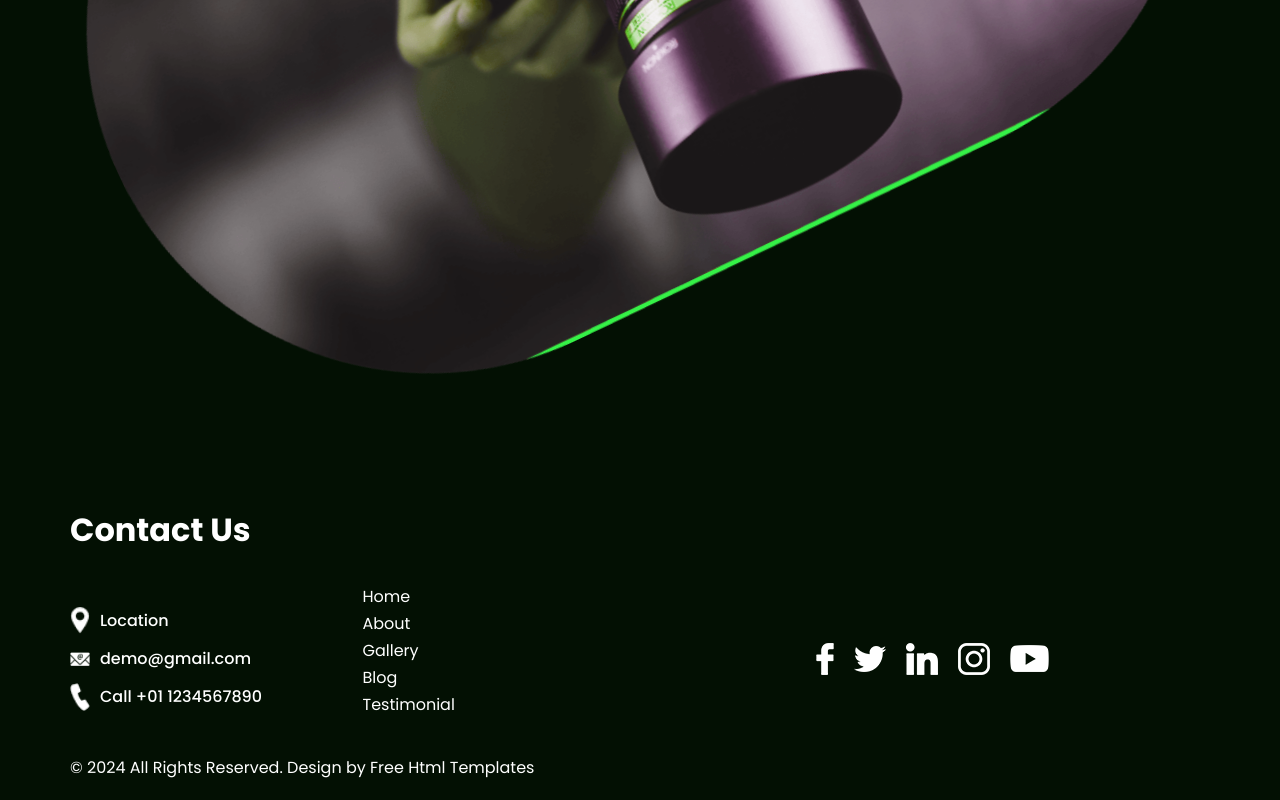
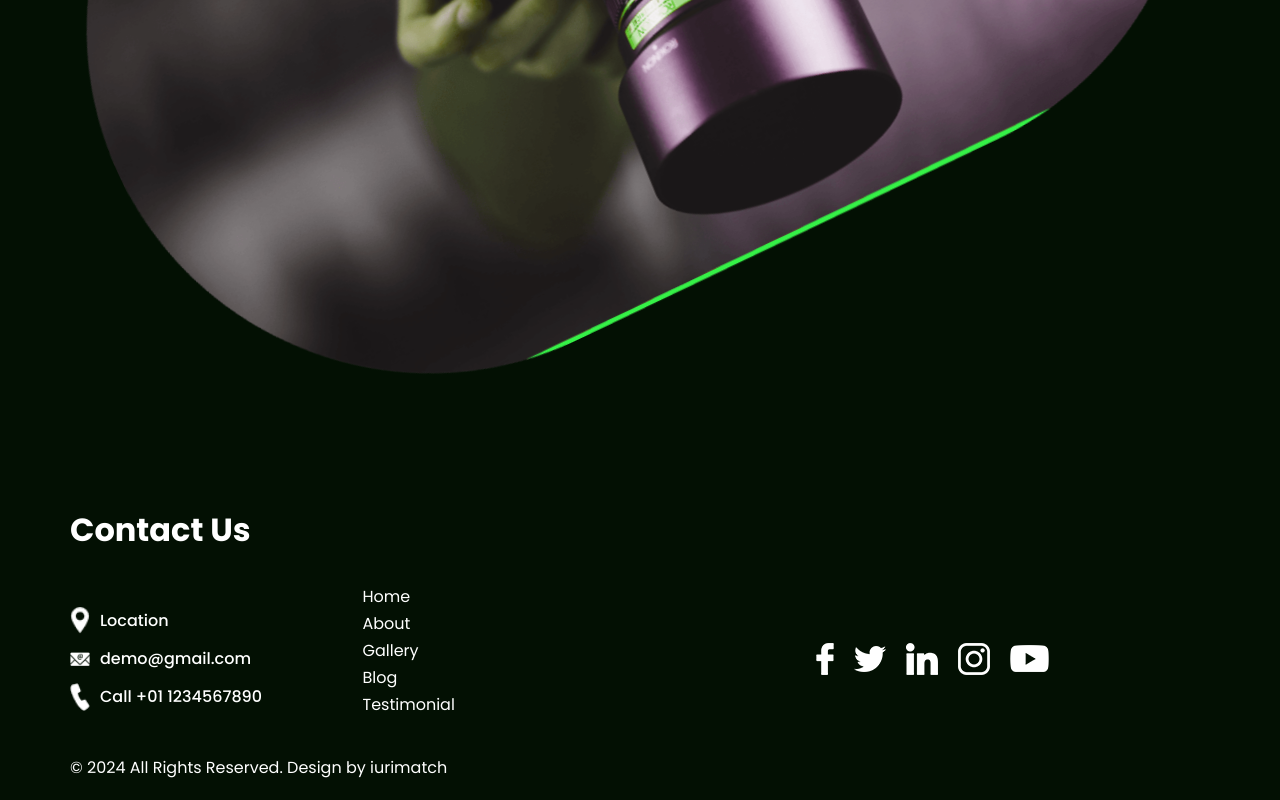
Before and after one commit to iurimatch/PHOTOGRAPHET_PAGE, a plain HTML site: page about.html in a window 1280 px wide. Shown: the part 722-1522 px from the top of the page. Drawn offline with nearby package versions, Linux system fonts and the light colour scheme.

Commit message:
Update about.html

```diff
--- a/about.html
+++ b/about.html
@@ -207,7 +207,7 @@
     <div class="container">
       <p>
         &copy; <span id="displayYear"></span> All Rights Reserved. Design by
-        <a href="https://html.design/">Free Html Templates</a>
+        <a href="https://github.com/iurimatch">iurimatch</a>
       </p>
     </div>
   </footer>
```
